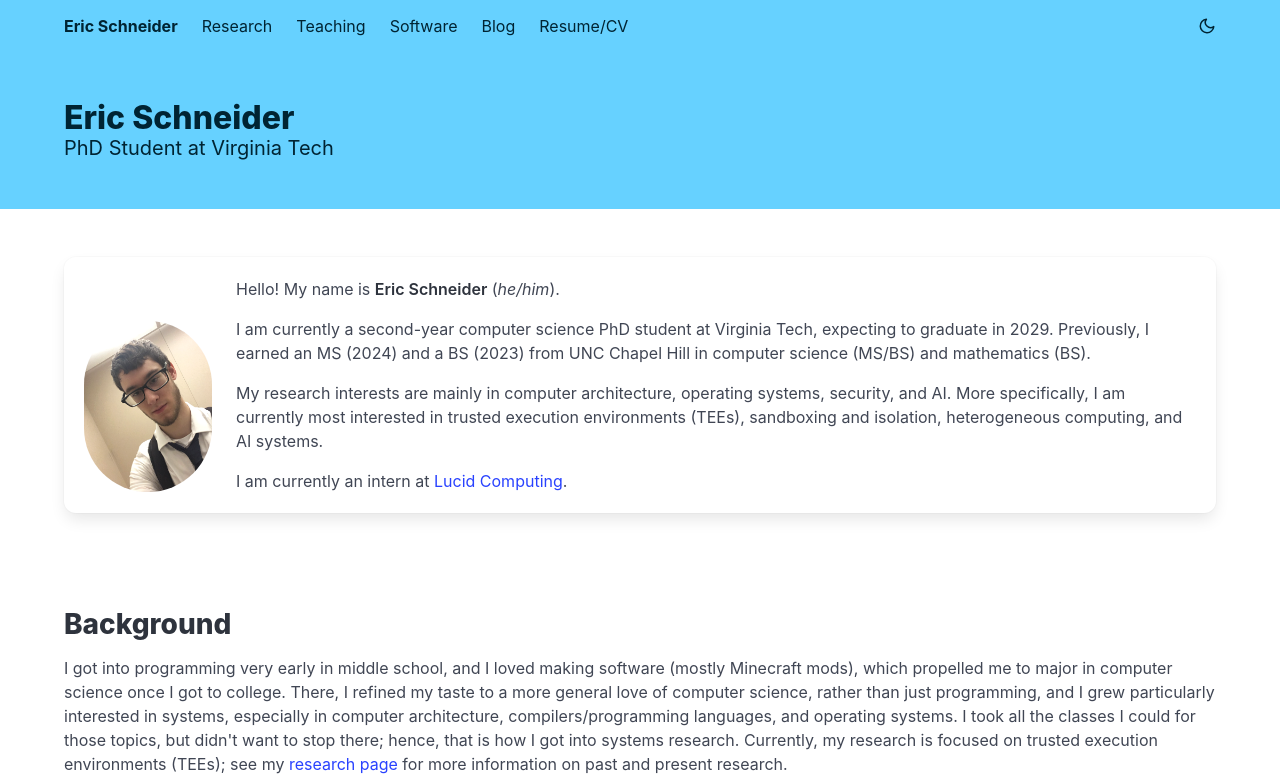
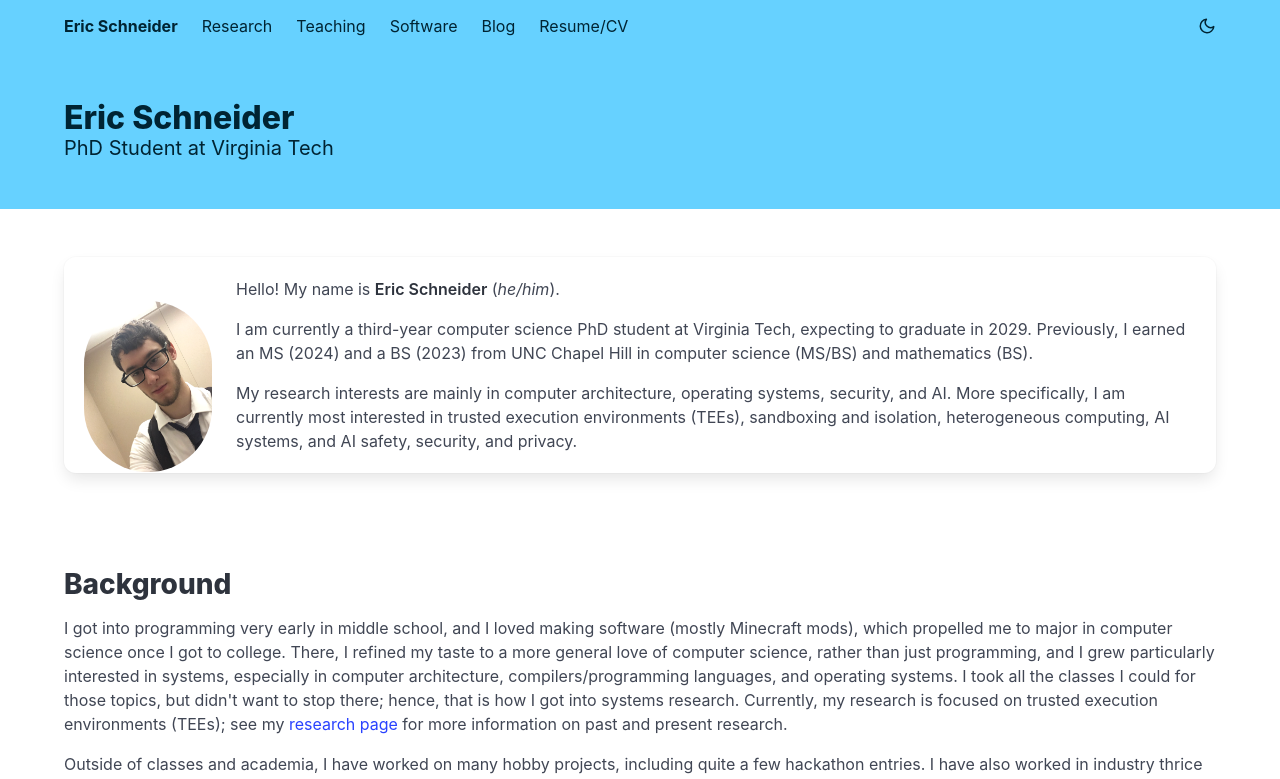
Before and after one commit to eric-unc/eric-unc.github.io, a Nuxt app: page / in a window 1280 px wide. Shown: the top 779 px of the page. Built offline with nearby package versions, Linux system fonts and the light colour scheme.

Commit message:
update website

```diff
--- a/pages/index.vue
+++ b/pages/index.vue
@@ -22,9 +22,8 @@
             <div class="column">
               <div class="content">
                 <p>Hello! My name is <strong>Eric Schneider</strong> (<em>he/him</em>).</p>
-                <p>I am currently a second-year computer science PhD student at Virginia Tech, expecting to graduate in 2029. Previously, I earned an MS (2024) and a BS (2023) from UNC Chapel Hill in computer science (MS/BS) and mathematics (BS).</p>
-                <p>My research interests are mainly in computer architecture, operating systems, security, and AI. More specifically, I am currently most interested in trusted execution environments (TEEs), sandboxing and isolation, heterogeneous computing, and AI systems.</p>
-                <p>I am currently an intern at <a href="https://lucidcomputing.ai/">Lucid Computing</a>.</p>
+                <p>I am currently a third-year computer science PhD student at Virginia Tech, expecting to graduate in 2029. Previously, I earned an MS (2024) and a BS (2023) from UNC Chapel Hill in computer science (MS/BS) and mathematics (BS).</p>
+                <p>My research interests are mainly in computer architecture, operating systems, security, and AI. More specifically, I am currently most interested in trusted execution environments (TEEs), sandboxing and isolation, heterogeneous computing, AI systems, and AI safety, security, and privacy.</p>
               </div>
             </div>
           </div>
@@ -36,7 +35,7 @@
         <div class="content">
         <h2>Background</h2>
         <p>I got into programming very early in middle school, and I loved making software (mostly Minecraft mods), which propelled me to major in computer science once I got to college. There, I refined my taste to a more general love of computer science, rather than just programming, and I grew particularly interested in systems, especially in computer architecture, compilers/programming languages, and operating systems. I took all the classes I could for those topics, but didn't want to stop there; hence, that is how I got into systems research. Currently, my research is focused on trusted execution environments (TEEs); see my <a href="/research">research page</a> for more information on past and present research.</p>
-        <p>Outside of classes and academia, I have worked on many hobby projects, including quite a few hackathon entries. I have also worked in industry thrice as an intern, working for VMware (summer 2021 and 2022) and Nutanix (2024). See my <a href="/software">software page</a> for more information on all the many projects I have contributed towards. When it comes to programming, I have the most experience in Java and C, and some in Ruby, Rust, JavaScript, and plenty others. You can see my list of skills on my <a href="/CV.pdf">CV</a>. If using a language I haven't used for a while, I can be a bit rusty, but I can always adapt fast. I'm pretty flexible when it comes to languages and frameworks, since I've touched enough of everything to be able to adapt to whatever situation I need to.</p>
+        <p>Outside of classes and academia, I have worked on many hobby projects, including quite a few hackathon entries. I have also worked in industry thrice as an intern, working for VMware (summer 2021 and 2022) Nutanix (2024), and <a href="https://lucidcomputing.ai/">Lucid Computing</a> (2026). See my <a href="/software">software page</a> for more information on all the many projects I have contributed towards. When it comes to programming, I have the most experience in Java and C, and some in Python, Ruby, Rust, JavaScript, and plenty others. You can see my list of skills on my <a href="/CV.pdf">CV</a>. If using a language I haven't used for a while, I can be a bit rusty, but I can always adapt fast. I'm pretty flexible when it comes to languages and frameworks, since I've touched enough of everything to be able to adapt to whatever situation I need to.</p>
         <p>Outside of academia and software, I love to exercise. I used to train for marathons (I've run seven), but after an injury and some hiatus, I am currently trying to transition towards triathlons. I also enjoy lifting weights. I occasionally like playing video games, especially Minecraft, reading the news, and cats.</p>
 
         <h2 class="subtitle">Contact</h2>
@@ -63,6 +62,6 @@ function copyEmail() {
   const emailAddress = "eric" + "ts" + "@" + "vt.edu";
   navigator.clipboard.writeText(emailAddress).then(() => {}, () => {
     console.error("Unable to write to clipboard!");
-  });
+  })
 }
 </script>
--- a/pages/software.vue
+++ b/pages/software.vue
@@ -14,6 +14,7 @@
         <h2>Industry experience</h2>
         <p>In the summer of 2021, I was an intern for VMware's Uhana team. <a href="https://docs.vmware.com/en/Uhana-by-VMware/1.0/uhana_piran_1_3/GUID-overview.html">Uhana</a> is a real-time big data platform for telecommunications, which generates and analyzes KPIs (key performance indicators) for 4G and 5G radio access networks (RAN). I worked on migrating the decoder service from using Apache Kafka Streams to Apache Flink. The decoder is an early part of the pipeline, which converts a stream of various formats (binary, JSON, ASN) into a unified format (protobufs). I enjoyed working at VMware, and also enjoyed mentoring for VMware High School Hacks, and participating in the intern borathon. I returned in the summer of 2022 to the same team, but with a more difficult project: splitting the overly complicated Flink-based streaker service into two smaller services: a session collator and a KPI composer. The composition of KPIs is the most important part of the Uhana platform, so being able to increase the stability of that component of the pipeline was a pleasure.</p>
         <p>In the summer of 2024, I was an intern for Nutanix's NDB team. <a href="https://www.nutanix.com/products/database-service">NDB/Nutanix Database Service</a> is a Database-as-a-Service platform designed to support on-premise environments. My intern project was to implement an <a href="https://www.nutanix.com/products/objects">Object Store</a> storage consumption monitoring feature into NDB, but more of my work was contributing to NDB support for Object Store and <a href="https://portal.nutanix.com/page/documents/details?targetId=Prism-Central-Guide-vpc_7_3:mul-pc-overview-c.html">Prism Central</a>. The main technologies used were Spring and React. I enjoyed working at Nutanix, and I also enjoyed participating in their intern hackathon.</p>
+		<p>In the summer of 2026, I was an intern for <a href="https://lucidcomputing.ai/">Lucid Computing</a>, an early-stage startup in verified AI based in SF. I conducted research on AI safety, trusted execution environments, and GPU fingerprinting (more on that soon [TM]). I also prototyped a system for multi-cloud spot VM orchestrator for Lucid's platform, and helped write a couple research grants for funding.</p>
 
         <h2>Web</h2>
         <p>My first website, using basic HTML and CSS, is so bad that I don't want to link to it. But this one is okay! I originally wrote this with HTML/CSS plus jQuery, but I migrated to Nuxt.js/Vue.js (specifically Nuxt 3/Vue 3, which uses a bit of TypeScript). Styled with Bulma, hosted using GitHub Pages. Other projects include a <a href="https://devpost.com/software/mad-muzzic">React/Bulma frontend</a> for a hackathon, a <a href="https://comp211-20f.github.io/">course review website</a> (also using Bulma), and a <a href="https://github.com/calendar-gang/tar-heel-calendar">Tar Heel Calendar</a>, using React, Bulma (wow), express.js, MariaDB, and Heroku. For that project, I basically made the entire backend, and the rest of the team worked on the frontend. Besides from those, I have web experience from being a wiki administrator (discussed a few sections down), and from a little bit of frontend work done at Nutanix (discussed a section above).</p>
--- a/pages/teaching.vue
+++ b/pages/teaching.vue
@@ -13,6 +13,14 @@
 
         <h2 class="title is-4">Graduate Teaching Assistant</h2>
         <p class="subtitle is-6 mb-4">UNC Chapel Hill &amp; Virginia Tech</p>
+
+        <div class="box mb-3">
+          <div class="level is-mobile mb-1">
+			  <div class="level-left"><p><strong><a href="https://courses.cs.vt.edu/cs3214/fall2026">CS 3214: Computer Systems</a></strong></p></div>
+            <div class="level-right"><span class="tag is-info">Fall 2026</span></div>
+          </div>
+          <p>Under Professor Godmar Back, Professor Dan Williams, and Professor Steve Jian.</p>
+        </div>
 
         <div class="box mb-3">
           <div class="level is-mobile mb-1">
```
Also changed, not shown: 1 other file (tests, documents, lock files or other folders).
